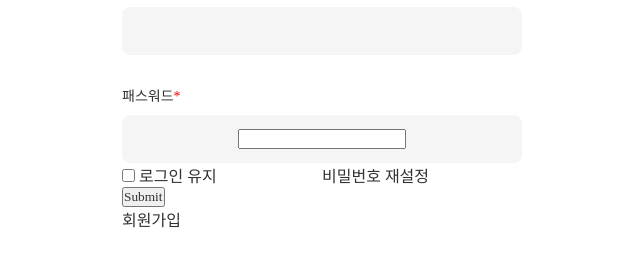
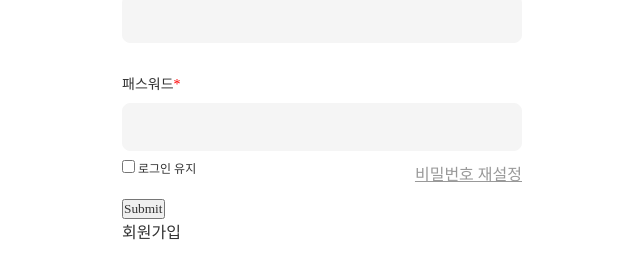
Before and after one commit to wndh98/Pension, a plain HTML site: page reservation.html in a window 1280 px wide. Shown: the part 334-612 px from the top of the page, without its empty margins (638-1278 px from the left). Drawn offline with Linux system fonts and the light colour scheme; a web font is replaced by a local one.

Commit message:
중간 저장

```diff
--- a/css/style_k.css
+++ b/css/style_k.css
@@ -47,7 +47,7 @@ a{text-decoration: none;}
     padding: 0 20px;
 }
 
-.modal .container input[type="text"]{
+input[type="text"],input[type="password"]{
     background-color: transparent;
     border: none !important;
     font-size: 16px !important;
@@ -59,16 +59,24 @@ a{text-decoration: none;}
 .modal .container .register{
     display:flex;
     justify-content: space-between;
+    font-size:16px;
 }
 .modal .container .register div{
     flex:50%;
+    line-height: 3;
+    font-size:12px;
 }
 .modal .container .register a{
+    text-align:right;
     flex:50%;
+    color: #999;
+    text-decoration: underline;
+    line-height: 3;
+
 }
 
 /* 메뉴 */
-header{
+#Header{
     width:100%;
     position:absolute;
     top:0;
@@ -81,7 +89,7 @@ header{
     z-index:100;
 }
 /* 메뉴에 마우스 호버시 */
-header:has(.container .menu li:hover){
+#Header:has(.container .menu li:hover){
     height:197px;
 }
 
```
